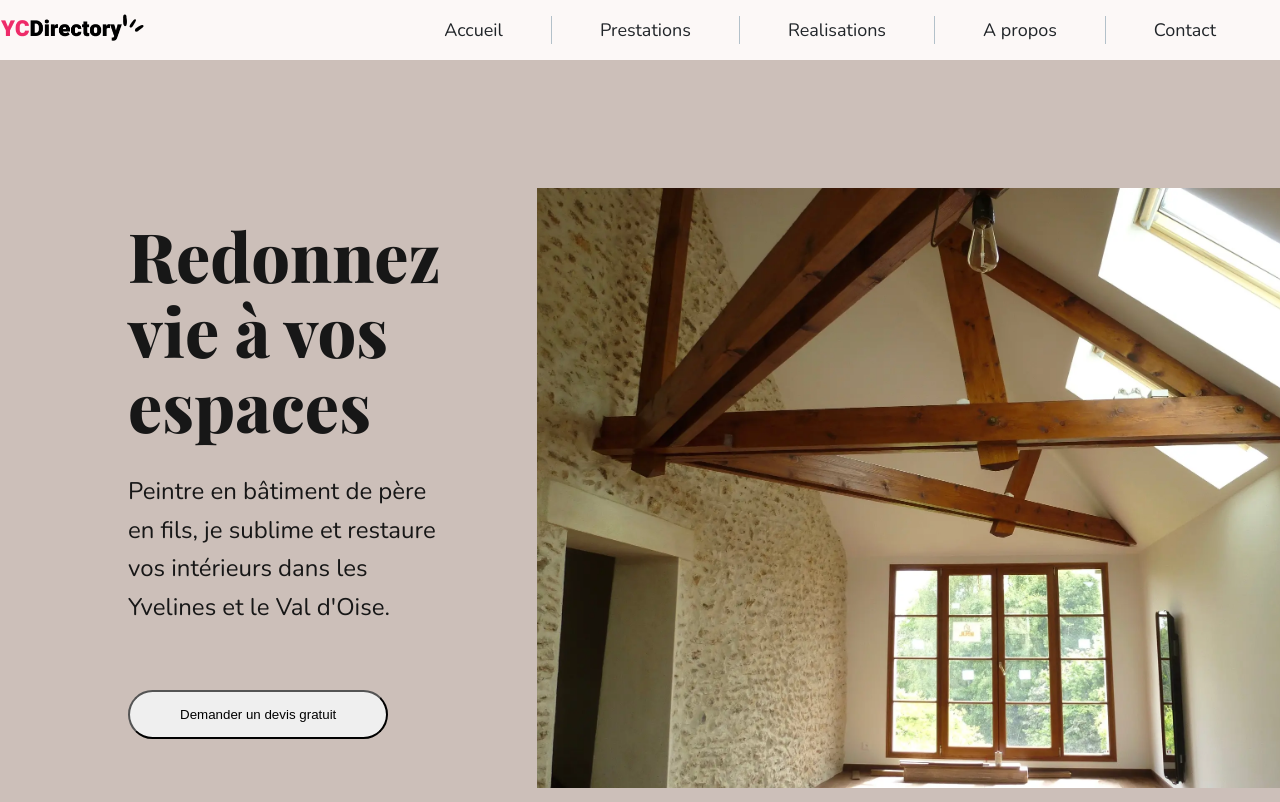
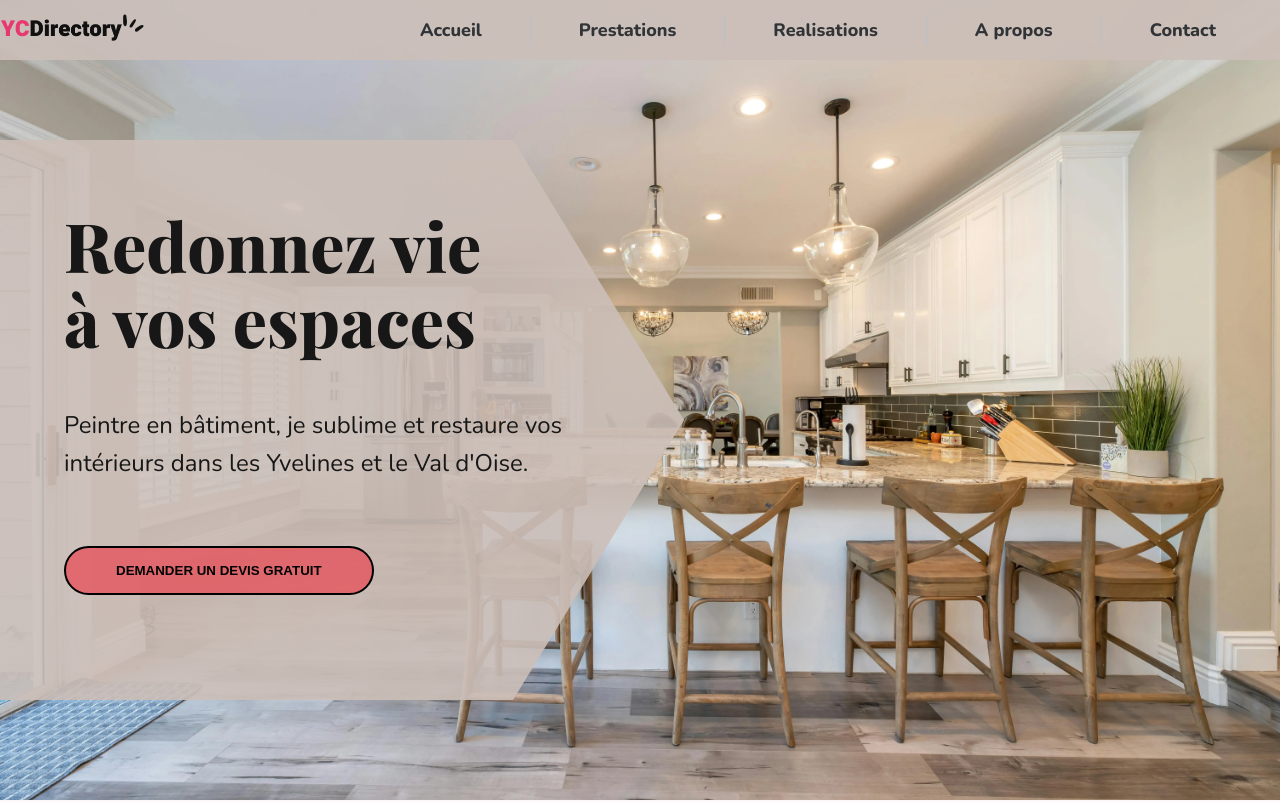
Before and after one commit to aurelienog/renov, a Next.js app: page / in a window 1280 px wide. Shown: the top 802 px of the page. Built offline with nearby package versions, Linux system fonts and the light colour scheme; a web font is replaced by a local one.

Commit message:
feature: hero-section

```diff
--- a/src/app/globals.css
+++ b/src/app/globals.css
@@ -93,5 +93,5 @@ p {
 }
 
 .section {
-  padding: 8rem 2rem;
+  padding: 6rem 0rem;
 }
--- a/src/app/variables.css
+++ b/src/app/variables.css
@@ -10,7 +10,7 @@
 
   --color-primary: #CCBFB9 ;
   --color-primary-light: #26282c ;
-  --color-primary-dark: #0b0c0e ;
+  --color-primary-dark: #5A5653 ;
 
   --color-secondary: #ECE8E4 ;
   --color-secondary-light: #8498aa ;
@@ -19,7 +19,7 @@
   --color-accent: #B3C1CA;
 
   --fw-regular: 400;
-  --fw-semi-bold: 700;
+  --fw-semi-bold: 600;
   --fw-bold: 800;
 
   --navbar-size: 60px;
--- a/src/components/button/styles.module.css
+++ b/src/components/button/styles.module.css
@@ -1,6 +1,10 @@
 .button {
   display: inline-block;
   padding: 15px 50px;
+  border: solid 2px;
   border-radius: var(--border-radius);
   cursor: pointer;
+  font-weight: var(--fw-bold);
+  text-transform: uppercase;
+  background-color: rgb(232, 70, 81, 0.7);
 }
--- a/src/components/header/styles.module.css
+++ b/src/components/header/styles.module.css
@@ -3,4 +3,7 @@
   justify-content: space-between;
   align-items: center;
   height: var(--navbar-size);
+  background-color: var(--color-primary);
+  opacity: 90%;
+  font-weight: var(--fw-bold);
 }
--- a/src/components/navigation-bar/NavigationBar.tsx
+++ b/src/components/navigation-bar/NavigationBar.tsx
@@ -6,7 +6,7 @@ function NavigationBar(): JSX.Element {
   return (
     <nav>
       <ul className={styles.navbar_ul}>
-      <li>
+        <li>
           <Link href={"/"} className={styles.navbar_link}>Accueil</Link>
         </li>
         <li>
--- a/src/sections/hero-section/HeroSection.tsx
+++ b/src/sections/hero-section/HeroSection.tsx
@@ -5,17 +5,17 @@ import Button from '@/components/button/Button';
 
 function HeroSection(): JSX.Element  {
   return (
-    <section className={`full-width section ${styles.hero}`}>
-      <div>
+    <section className={`full-width ${styles.hero}`}>
+      <div className={styles.info}>
         <h1 className='visually-hidden'>Peintre en bâtiment, expert en peinture et rénovation intérieure/extérieure dans les Yvelines et le Val-d'Oise</h1>
         <h2>Redonnez vie à vos espaces</h2>
-        <p>Peintre en bâtiment de père en fils, je sublime et restaure vos intérieurs dans les Yvelines et le Val d'Oise.</p>
+        <p>Peintre en bâtiment, je sublime et restaure vos intérieurs dans les Yvelines et le Val d'Oise.</p>
         <Button>Demander un devis gratuit</Button>
       </div>
 
       <div>
-        <Image src="/assets/hero.webp" alt='hero' quality={100} width={800} height={600} style={{
-        objectFit: 'contain'
+        <Image src="/assets/hero.webp" alt='hero' quality={100} fill style={{
+        objectFit: 'cover'
       }} />
       </div>
 
--- a/src/sections/hero-section/styles.module.css
+++ b/src/sections/hero-section/styles.module.css
@@ -1,36 +1,35 @@
 .hero {
-  position: relative;
-  height: 800;
+  height: 800px;
   display: grid;
   grid-template-columns: 1fr 1fr;
-  align-content: center;
-  gap: 6rem;
-  margin-left: auto;
-  margin-right: auto;
-  background-color: var(--color-primary);
+}
+
+.info{
+  margin-top: 5rem;
+  clip-path: polygon(0% 0%, 75% 0%, 100% 50%, 75% 100%, 0% 100%);
+  background-color: color-mix(in srgb, var(--color-primary) 90%, transparent);
+  height: 70%;
+  width: 38em;
 }
 
 .hero h2, .hero p, .hero button {
-  margin-left: 6rem;
-  margin-bottom: 4rem;
+  margin-left: 4rem;
+  margin-right: 6rem ;
+
 }
 
 .hero h2 {
   font-size: 4.25rem;
-  position: relative;
-  margin-top: 30px;
-  margin-bottom: 30px;
-}
-
-.hero h2::before {
-  content: '';
-  position: absolute;
-  background-color: white;
-  width: 30%;
-  top: 0;
-  left: 0;
+  margin-top: 1em;
+  margin-bottom: 3rem;
 }
 
 .hero p {
   font-size: 1.5rem;
+  margin-bottom: 4rem;
 }
+
+.hero img {
+  position: relative;
+  z-index: -10;
+}
```
Also changed, not shown: public/assets/hero.webp, public/assets/realisation.webp (added), src/components/navigation-bar/styles.module.css (line endings or trailing spaces).
